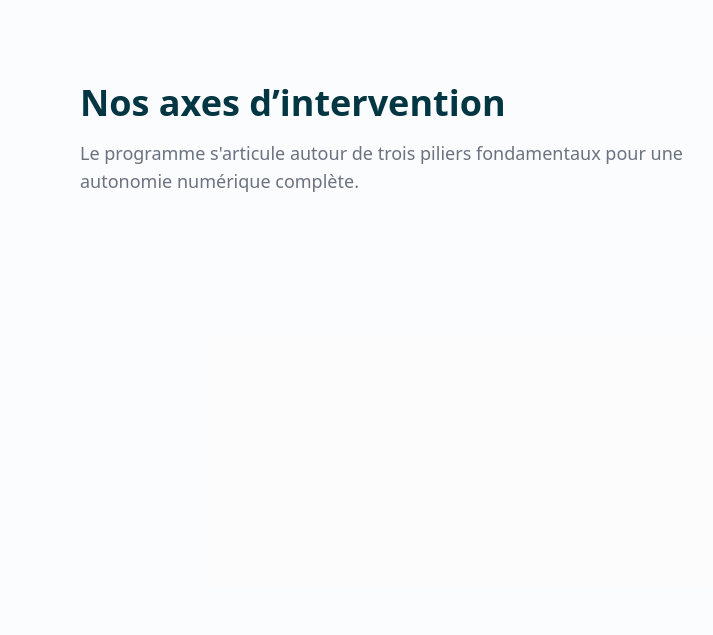
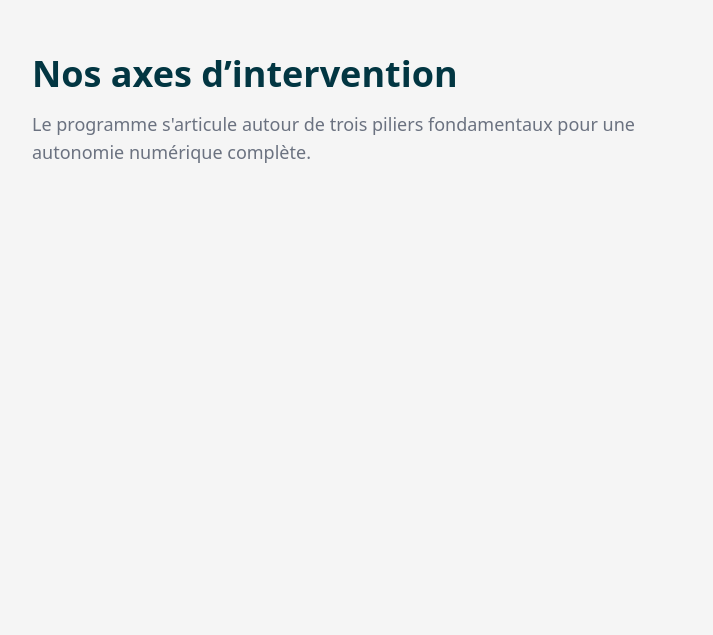
Before and after one commit to Funda-online/funda-online, a Next.js app: page /sensibilise in a window 1280 px wide. Shown: the part 1445-2080 px from the top of the page, without its empty margins (48-761 px from the left). Built offline with nearby package versions, Linux system fonts and the light colour scheme.

Commit message:
sensibilise page axe ok v1

```diff
--- a/app/(root)/sensibilise/page.tsx
+++ b/app/(root)/sensibilise/page.tsx
@@ -6,7 +6,7 @@ import Presentation  from "@/components/sensibilise/Presentation";
 
 const FundaSensibilisePage = () => {
   return (
-    <main className="px-6 md:px-12 py-12 space-y-16">
+    <main className="py-12 space-y-16">
       <Hero />
       <Presentation />
       <Axes />
--- a/components/sensibilise/Axes.tsx
+++ b/components/sensibilise/Axes.tsx
@@ -51,7 +51,7 @@ export default function Axes() {
   }, []);
 
   return (
-    <section ref={sectionRef} className="py-16 md:py-24 bg-slate-50/50">
+    <section ref={sectionRef} className="py-16 md:py-24 bg-[var(--muted)]">
       <div className="container mx-auto px-4 md:px-16 lg:px-20">
 
         {/* Header de section */}
```
